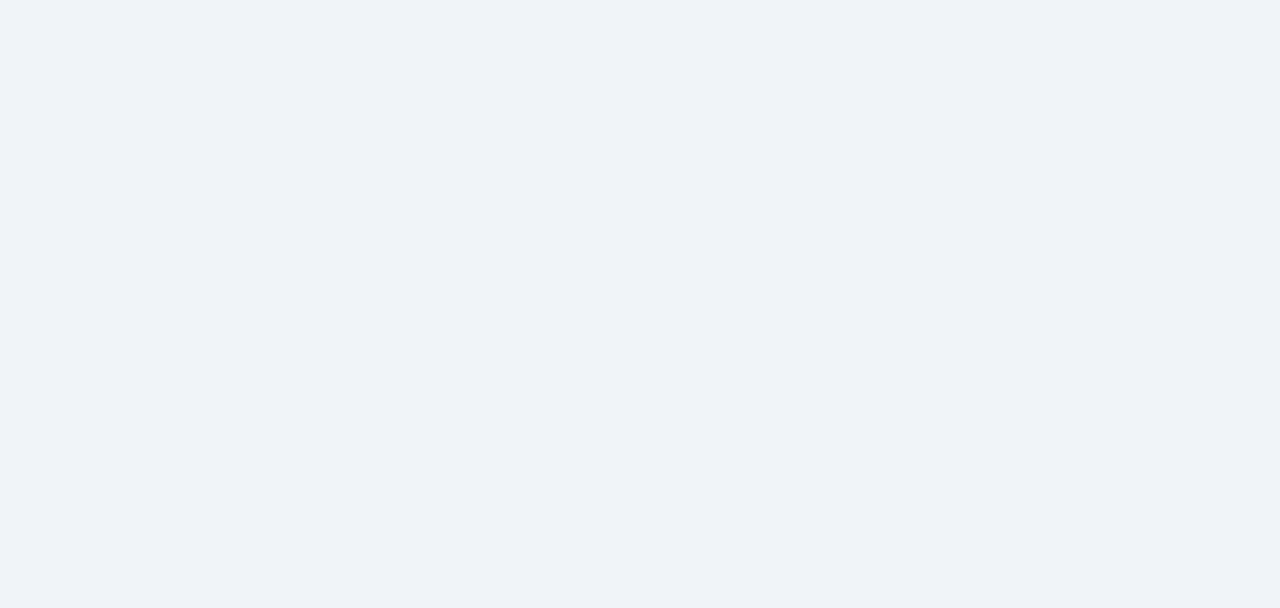
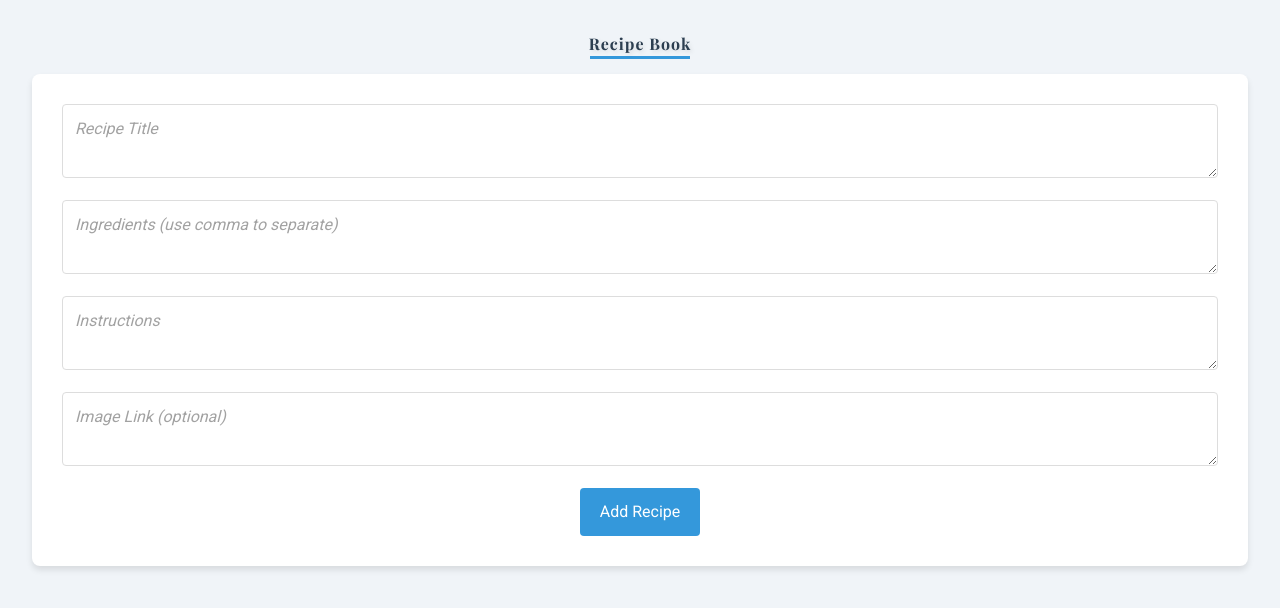
Before and after one commit to testdriverai/example-vite-recipe, a React (Vite) app: page / in a window 1280 px wide. Shown: the top 608 px of the page. Built offline with nearby package versions, Linux system fonts and the light colour scheme.

Commit message:
Remove react router

```diff
--- a/package.json
+++ b/package.json
@@ -17,7 +17,6 @@
 		"prop-types": "^15.8.1",
 		"react": "^18.3.1",
 		"react-dom": "^18.3.1",
-    "react-router-dom": "^6.26.1",
 		"tailwindcss": "^3.4.10"
 	},
 	"devDependencies": {
--- a/src/main.jsx
+++ b/src/main.jsx
@@ -2,22 +2,10 @@ import React from "react";
 import ReactDOM from "react-dom/client";
 import App from "./App.jsx";
 import "./index.css";
-import { createBrowserRouter, RouterProvider } from "react-router-dom";
-
-const router = createBrowserRouter([
-  {
-    path: "/",
-    element: <App />,
-  },
-],
-  {
-    basename: "/example-vite-recipe/",
-  },
-);
 
 const root = ReactDOM.createRoot(document.getElementById("root"));
 root.render(
-<React.StrictMode>
-<RouterProvider router={router} />
-</React.StrictMode>
+	<React.StrictMode>
+		<App />
+	</React.StrictMode>,
 );
```
Also changed, not shown: 1 other file (tests, documents, lock files or other folders). Lines whose indentation alone changed are shown as unchanged.
